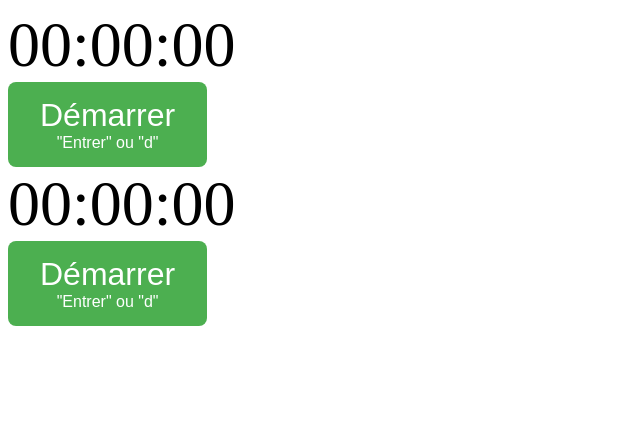
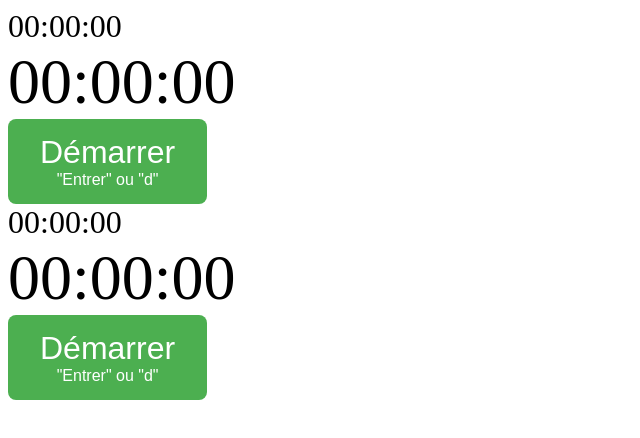
Before and after one commit to hdupont/nsjs_chrono, a plain HTML site: page index.html in a window 1280 px wide. Shown: the whole page, without its empty margins (0-640 px from the left). Drawn offline with Linux system fonts and the light colour scheme.

Commit message:
Deux vues sur le chrono

```diff
--- a/index.html
+++ b/index.html
@@ -18,6 +18,7 @@
 
 <!-- L'UI -->
 <script src=js/chronocontroller.js></script>
+<script src=js/timeview.js></script>
 <script src=js/chronoui.js></script>
 
 <!-- main: le point d'entrée -->
--- a/js/chronoui.js
+++ b/js/chronoui.js
@@ -6,7 +6,7 @@
  * 1. d'agir sur le chrono
  * 2. de voir le temps affiché par le chrono
  */
-chronoapp.Ui = (function() {
+chronoapp.Ui = (function(TimeView) {
 
 	// public
 	// ------
@@ -27,15 +27,14 @@ chronoapp.Ui = (function() {
 	 * les millisecondes indiquées par le chrono.
 	 */
 	function Ui() {
-
 		this._actionsMenu = _buildActionsMenu(self);
 		this._startButton = _buildActionButton("#4CAF50", "Démarrer", "\"Entrer\" ou \"d\""); // vert;
 		this._pauseButton = _buildActionButton("#FFA500", "Pause", "\"Espace\" ou \"p\""); // orange;
 		this._stopButton = _buildActionButton("#f44336", "Stop", "\"Suppr\" ou \"Retour arrière\""); // rouge;
 
-		this._minutesField = _buildChronoField();
-		this._secondsField = _buildChronoField();
-		this._milliseconds = _buildChronoField();
+		this._bigTimeView = new TimeView("4em");
+		this._smallTimeView = new TimeView("2em");
+		this._timeViews = [this._smallTimeView, this._bigTimeView];
 	}
 
 	/**
@@ -64,9 +63,9 @@ chronoapp.Ui = (function() {
 	 * Passe l'interface dans l'état STOP: chrono arrêté.
 	 */
 	Ui.prototype.switchToStopState = function() {
-		this._minutesField.innerHTML = "00";
-		this._secondsField.innerHTML = "00";
-		this._milliseconds.innerHTML = "00";
+		this._timeViews.forEach(function(timeView) {
+			timeView.switchToStopState();
+		})
 		_showStartButton(this);
 		_hidePauseButton(this);
 		_hideStopButton(this);
@@ -99,20 +98,9 @@ chronoapp.Ui = (function() {
 	 * chrono.
 	 */
 	Ui.prototype.update = function(minutes, seconds, milliseconds) {
-
-		/**
-		 * Retourne le nombre passé en paramètre sous la forme d'une chaine
-		 * d'au moins deux caractères.
-		 * @num {int} num Le nombre dont on souhaite obtenir une représentation
-		 * sous la forme d'une chaine d'au moins deux caractères.
-		 */
-		function _twoDigits(num) {
-			return (num < 10) ? ("0" + num) : ("" + num)
-		}
-
-		this._minutesField.innerHTML = _twoDigits(minutes);
-		this._secondsField.innerHTML = _twoDigits(seconds);
-		this._milliseconds.innerHTML = _twoDigits(milliseconds);
+		this._timeViews.forEach(function(timeView) {
+			timeView.update(minutes, seconds, milliseconds);
+		})
 	};
 
 	/**
@@ -200,40 +188,13 @@ chronoapp.Ui = (function() {
 	 */
 	function _buildDomElement(self) {
 		var appUiContainer = document.createElement("div");
-		appUiContainer.appendChild(_buildChronoDisplay(self));
+		self._timeViews.forEach(function(timeView) {
+			appUiContainer.appendChild(timeView.buildDomNode());
+		})
+
 		appUiContainer.appendChild(self._actionsMenu);
 
 		return appUiContainer;
-	}
-
-	/**
-	 * Construit la partie de l'interface qui affiche l'état du chrono
-	 * sous la forme : xx:yy:zz
-	 * @param {object} self L'interface utilisateur.
-	 */
-	function _buildChronoDisplay(self) {
-		var chronoDiv = document.createElement("div");
-		chronoDiv.style.fontSize = "4em";
-		chronoDiv.appendChild(self._minutesField);
-		chronoDiv.appendChild(document.createTextNode(":"));
-		chronoDiv.appendChild(self._secondsField);
-		chronoDiv.appendChild(document.createTextNode(":"));
-		chronoDiv.appendChild(self._milliseconds);
-
-		return chronoDiv;
-	}
-
-	/**
-	 * Construit un élément d'interface qui affiche une durée (minutes,
-	 * secondes ou millisecondes)
-	 * NOTE Les éléments construits par _buildChronoField() seront composés par
-	 * _buildChronoDisplay() pour afficher l'état du chrono.
-	 */
-	function _buildChronoField() {
-		var chronoField = document.createElement("span");
-		chronoField.innerHTML = "00";
-
-		return chronoField;
 	}
 
 	/**
@@ -286,4 +247,4 @@ chronoapp.Ui = (function() {
 	}
 
 	return Ui;
-})();
+})(chronoapp.TimeView);
--- /dev/null
+++ b/js/timeview.js
@@ -0,0 +1,92 @@
+/**
+ * --------
+ * @class TimeView
+ * --------
+ * Une TimeView est un composant permettant de visualiser le temps indiqué par
+ * le chrono.
+ */
+chronoapp.TimeView = (function() {
+
+	// public
+	// ------
+
+	function TimeView(fontSize) {
+		this._minutesField = _buildChronoField();
+		this._secondsField = _buildChronoField();
+		this._milliseconds = _buildChronoField();
+		this._fontSize = fontSize;
+	}
+
+	/**
+	 * Passe l'interface dans l'état STOP: chrono arrêté.
+	 */
+	TimeView.prototype.switchToStopState = function() {
+		this._minutesField.innerHTML = "00";
+		this._secondsField.innerHTML = "00";
+		this._milliseconds.innerHTML = "00";
+	};
+
+	/**
+	 * Met l'interface à jour avec les données passées en paramètres, données
+	 * qui correspondent à l'état du chrono.
+	 * @param {int} minutes Le nombre de minutes indiquées par le chrono.
+	 * @param {int} seconds Le nombre de secondes indiquées par le chrono.
+	 * @param {int} milliseconds Le nombre de millisecondes indiquées par le
+	 * chrono.
+	 */
+	TimeView.prototype.update = function(minutes, seconds, milliseconds) {
+
+		/**
+		 * Retourne le nombre passé en paramètre sous la forme d'une chaine
+		 * d'au moins deux caractères.
+		 * @num {int} num Le nombre dont on souhaite obtenir une représentation
+		 * sous la forme d'une chaine d'au moins deux caractères.
+		 */
+		function _twoDigits(num) {
+			return (num < 10) ? ("0" + num) : ("" + num)
+		}
+
+		this._minutesField.innerHTML = _twoDigits(minutes);
+		this._secondsField.innerHTML = _twoDigits(seconds);
+		this._milliseconds.innerHTML = _twoDigits(milliseconds);
+	};
+
+	TimeView.prototype.buildDomNode = function() {
+		return _buildChronoDisplay(this);
+	};
+
+	// private
+	// -------
+
+	/**
+	 * Construit la partie de l'interface qui affiche l'état du chrono
+	 * sous la forme : xx:yy:zz
+	 * @param {object} self L'interface utilisateur.
+	 */
+	function _buildChronoDisplay(self) {
+		var chronoDiv = document.createElement("div");
+		chronoDiv.style.fontSize = self._fontSize;
+		chronoDiv.appendChild(self._minutesField);
+		chronoDiv.appendChild(document.createTextNode(":"));
+		chronoDiv.appendChild(self._secondsField);
+		chronoDiv.appendChild(document.createTextNode(":"));
+		chronoDiv.appendChild(self._milliseconds);
+
+		return chronoDiv;
+	}
+
+	/**
+	 * Construit un élément d'interface qui affiche une durée (minutes,
+	 * secondes ou millisecondes)
+	 * NOTE Les éléments construits par _buildChronoField() seront composés par
+	 * _buildChronoDisplay() pour afficher l'état du chrono.
+	 */
+	function _buildChronoField() {
+		var chronoField = document.createElement("span");
+		chronoField.innerHTML = "00";
+
+		return chronoField;
+	}
+
+	return TimeView;
+})();
```
